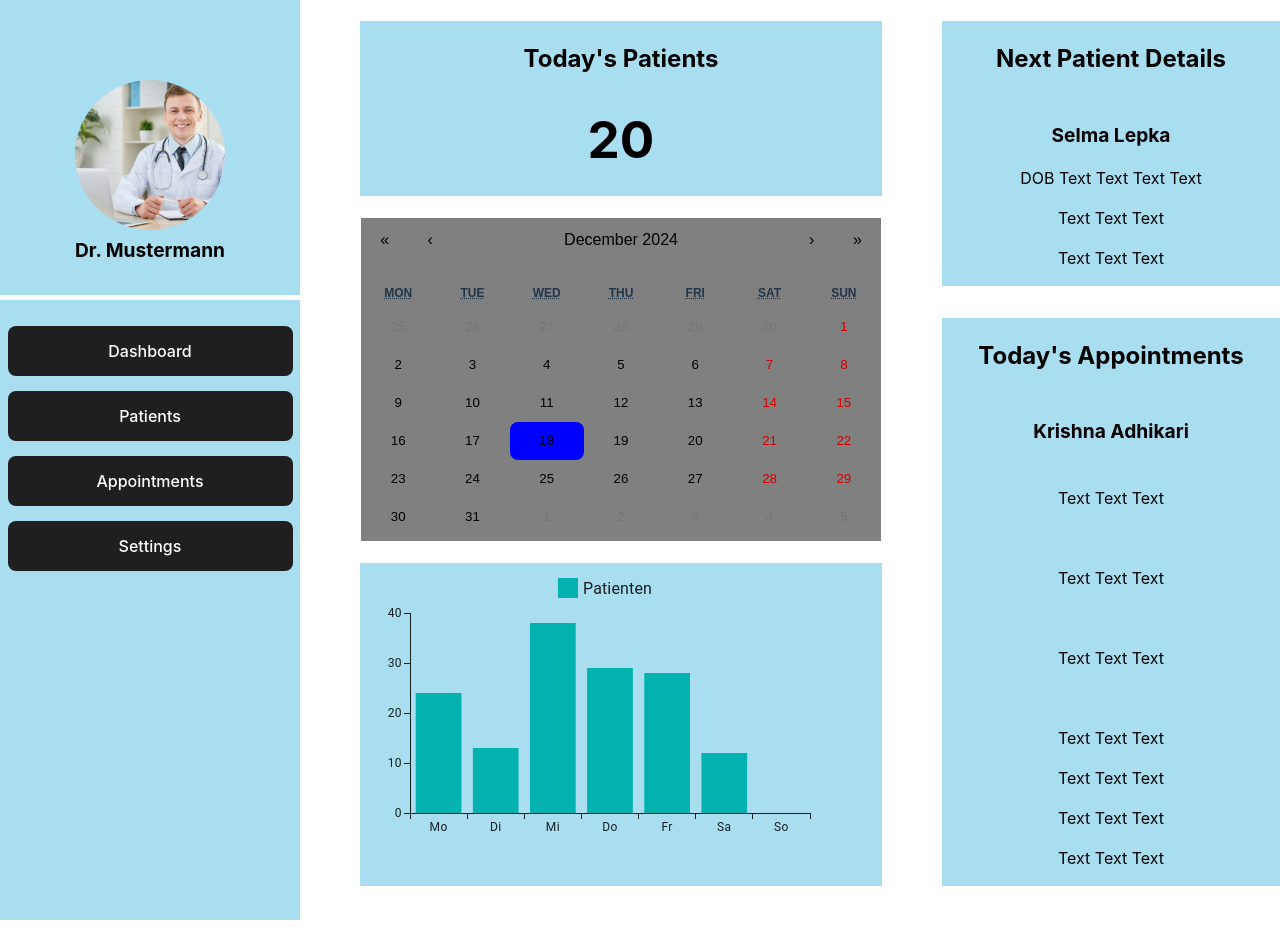
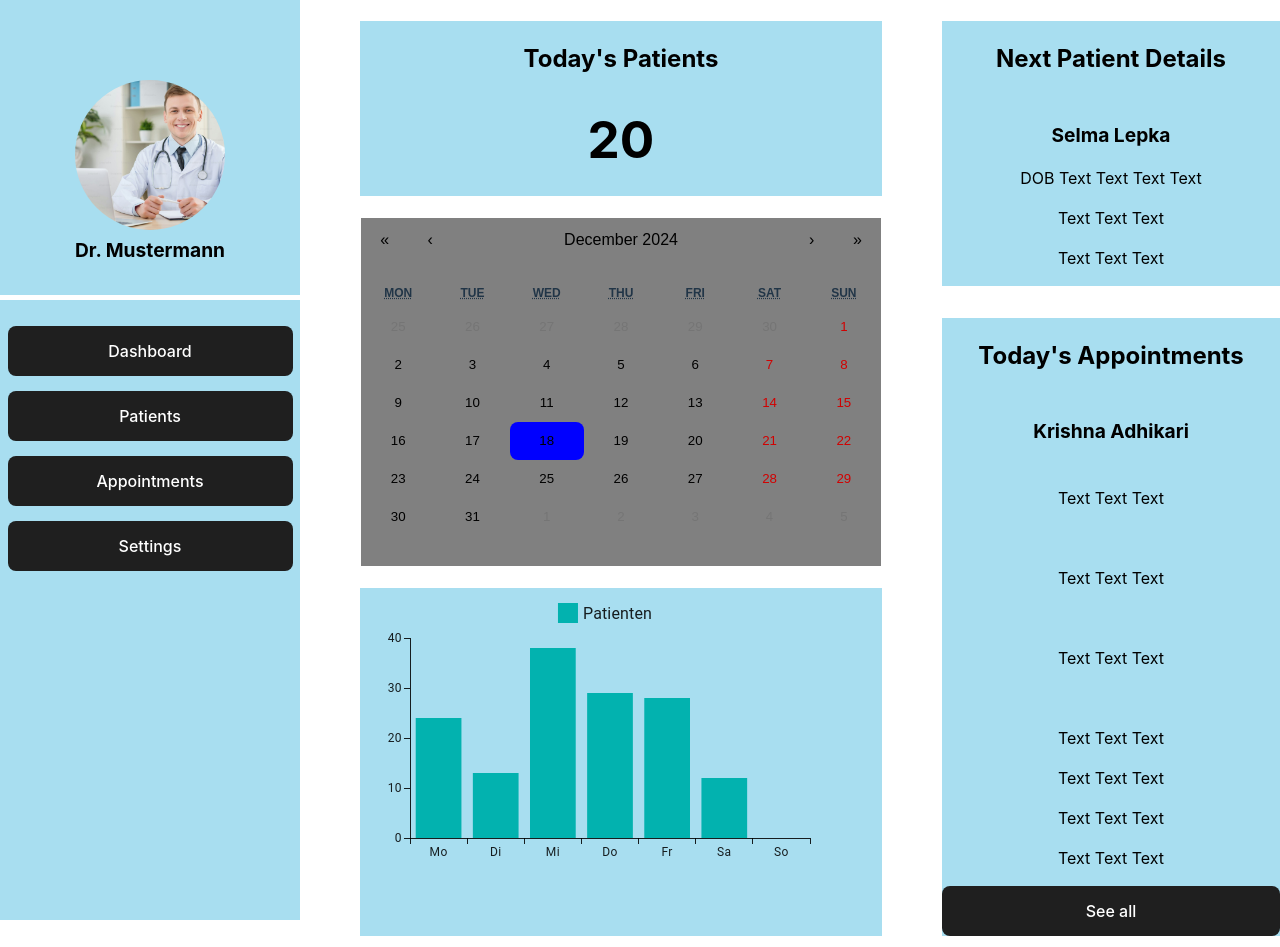
Before and after one commit to Saugat-Pandey/MedicalDashboard, a React (Vite) app: page / in a window 1280 px wide. Before the commit the page ends 897 px from the top, so only its background shows below. Built offline with nearby package versions, Linux system fonts and the light colour scheme.

Commit message:
See all Button

```diff
--- a/src/components/AppointmentsForToday.jsx
+++ b/src/components/AppointmentsForToday.jsx
@@ -1,4 +1,6 @@
 import './AppointmentsForToday.css'
+import Button from "./Button.jsx";
+import React from "react";
 
 export default function AppointmentsForToday() {
     return (
@@ -17,6 +19,7 @@ export default function AppointmentsForToday() {
             <p>Text Text Text</p>
             <p>Text Text Text</p>
             <p>Text Text Text</p>
+            <Button className="nav-button" to="/appointments" button_text="See all"></Button>
         </div>
     );
 }
```
